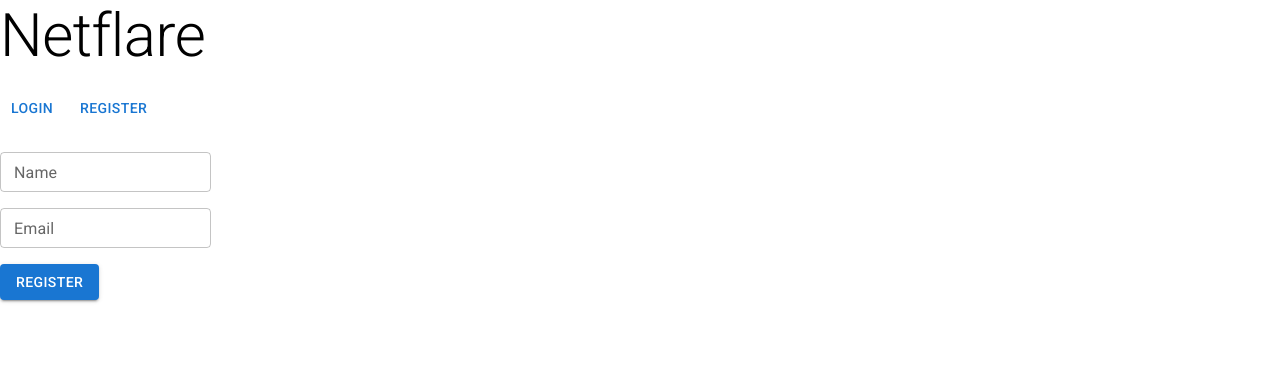
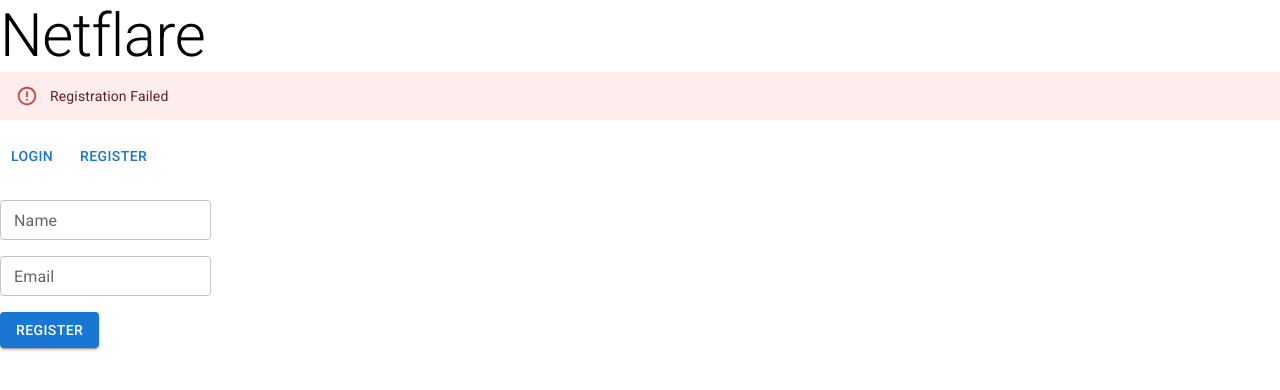
Before and after one commit to JCronier/react-pager, a React (Create React App) app: page /register in a window 1280 px wide. Both pictures are taken after typing "Sample", "Sample" into the empty fields and a click on the button "REGISTER". Shown: the top 390 px of the page. Built offline with nearby package versions, Linux system fonts and the light colour scheme; no server answers.

Commit message:
add fail register alert

```diff
--- a/src/App.js
+++ b/src/App.js
@@ -23,6 +23,7 @@ function App() {
   const [alertUnvalid,setAlertUnvalid]=useState(false)
   const [alertName,setAlertName]=useState(false)
   const [alertRegistered,setAlertRegistered]=useState(false)
+  const [alertRegisterFail,setAlertRegisterFail]=useState(false)
 
   //fetch logins
   useEffect(()=>{
@@ -36,6 +37,7 @@ function App() {
     setAlertUnvalid(false)
     setAlertName(false)
     setAlertRegistered(false)
+    setAlertRegisterFail(false)
   },[pageChange])
 
   const navigate = useNavigate()
@@ -64,6 +66,7 @@ function App() {
       {alertUnvalid&&<Alert severity='error'>Not a valid email</Alert>}
       {alertName&&<Alert severity='error'>Provide a name</Alert>}
       {alertRegistered&&<Alert severity='success'>Registration Successful</Alert>}
+      {alertRegisterFail&&<Alert severity='error'>Registration Failed</Alert>}
 
       {location.pathname!=='/loggedin' ? <Grid container spacing={1} style={{marginTop: 10, marginBottom: 25}}>
         <Grid item ><Button href="/login" onClick={()=>setPageChange(!pageChange)} style={{ textDecoration: 'none'}}>login</Button></Grid>
@@ -77,7 +80,7 @@ function App() {
       }
       <Routes>
         <Route path='/' element={<Home/>}/>
-        <Route path="/register" element={<Register setLogins={setLogins} setAlertUsername={setAlertUsername} setAlertName={setAlertName} setAlertRegistered={setAlertRegistered}/>}/>
+        <Route path="/register" element={<Register setLogins={setLogins} setAlertUsername={setAlertUsername} setAlertName={setAlertName} setAlertRegistered={setAlertRegistered} setAlertRegisterFail={setAlertRegisterFail}/>}/>
         <Route path="/login" element={<Login verifyLogin={verifyLogin} setAlertUsername={setAlertUsername} setAlertUnvalid={setAlertUnvalid}/>}/>
         <Route path="/loggedin" element={<Loggedin currLogin ={currLogin} users={logins} setUsers={setLogins} showAddUser={showAddUser} showRemoveUser={showRemoveUser} setAlertUsername={setAlertUsername} setAlertName={setAlertName}/>}/>
       </Routes>
--- a/src/components/Register.js
+++ b/src/components/Register.js
@@ -1,7 +1,7 @@
 import {Button, TextField, Grid } from "@mui/material"
 import { registerUser } from '../api/index';
 import { useState } from "react"
-const Register =({setLogins,setAlertUsername,setAlertName,setAlertRegistered})=> {
+const Register =({setLogins,setAlertUsername,setAlertName,setAlertRegistered,setAlertRegisterFail})=> {
     //register user input state
     const[email,setEmail]=useState('')
     const[name,setName]=useState('')
@@ -19,7 +19,10 @@ const Register =({setLogins,setAlertUsername,setAlertName,setAlertRegistered})=>
         registerUser({email,name}).then((response) => {
             setLogins(prev => [...prev, {email,name}])
             setAlertRegistered(true)
-        }).catch((error)=>console.error(`Error: ${error}`))
+        }).catch((error) => {
+            console.error(`Error: ${error}`)
+            setAlertRegisterFail(true)
+        })
         setEmail('')
         setName('')
     }
```
